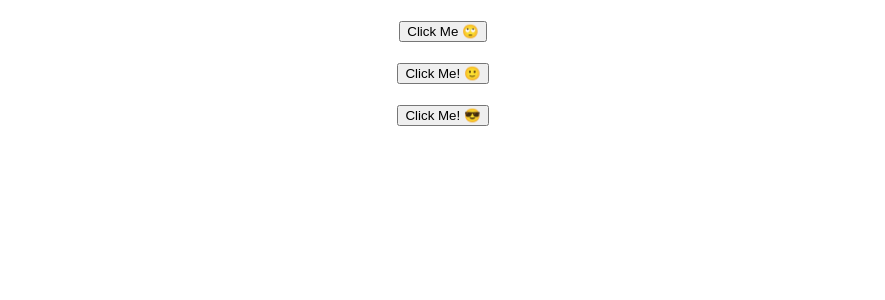
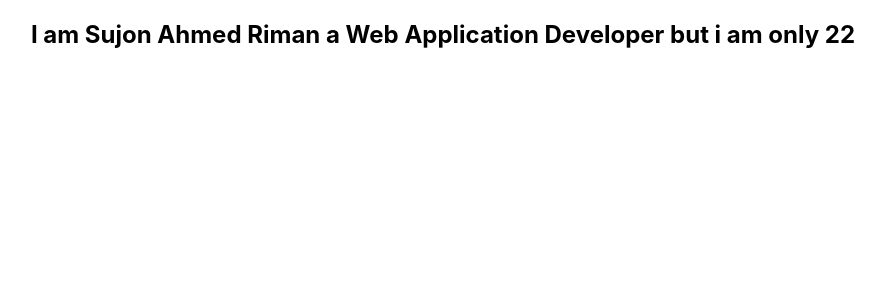
Before and after one commit to Sujon-Ahmed/practice-react, a React (Create React App) app: page / in a window 1280 px wide. Shown: the top 300 px of the page, without its empty margins (197-1082 px from the left). Built offline with nearby package versions, Linux system fonts and the light colour scheme.

Commit message:
React State example use in class component

```diff
--- a/src/App.js
+++ b/src/App.js
@@ -1,15 +1,19 @@
 import "./App.css";
-import FunctionalComponent from './components/FunctionalComponent';
-import ClassComponent from './components/ClassComponent';
-import ArrowFunction from "./components/ArrowFunction";
+// import FunctionalComponent from './components/FunctionalComponent';
+// import ClassComponent from './components/ClassComponent';
+// import ArrowFunction from "./components/ArrowFunction";
+
+import StateExample from "./components/StateExample";
 
 function App() {
   return (
     <div className="App">
       <div>
-        <FunctionalComponent name="Sujon Ahmed" />
+        {/* <FunctionalComponent name="Sujon Ahmed" />
         <ClassComponent designation="Web Application Developer 😍" />
-        <ArrowFunction/>
+        <ArrowFunction/> */}
+
+        <StateExample />
       </div>
     </div>
   );
--- /dev/null
+++ b/src/components/StateExample.js
@@ -0,0 +1,21 @@
+import React from "react";
+
+class StateExample extends React.Component {
+    constructor() {
+        super();
+        this.state = {
+            name: 'Sujon Ahmed Riman',
+            age: '22',
+            designation: 'Web Application Developer'
+        }
+    }
+    render() {
+        return(
+            <div>
+                <h2>I am {this.state.name} a {this.state.designation} but i am only {this.state.age}</h2>
+            </div>
+        );
+    }
+}
+
+export default StateExample;
```
